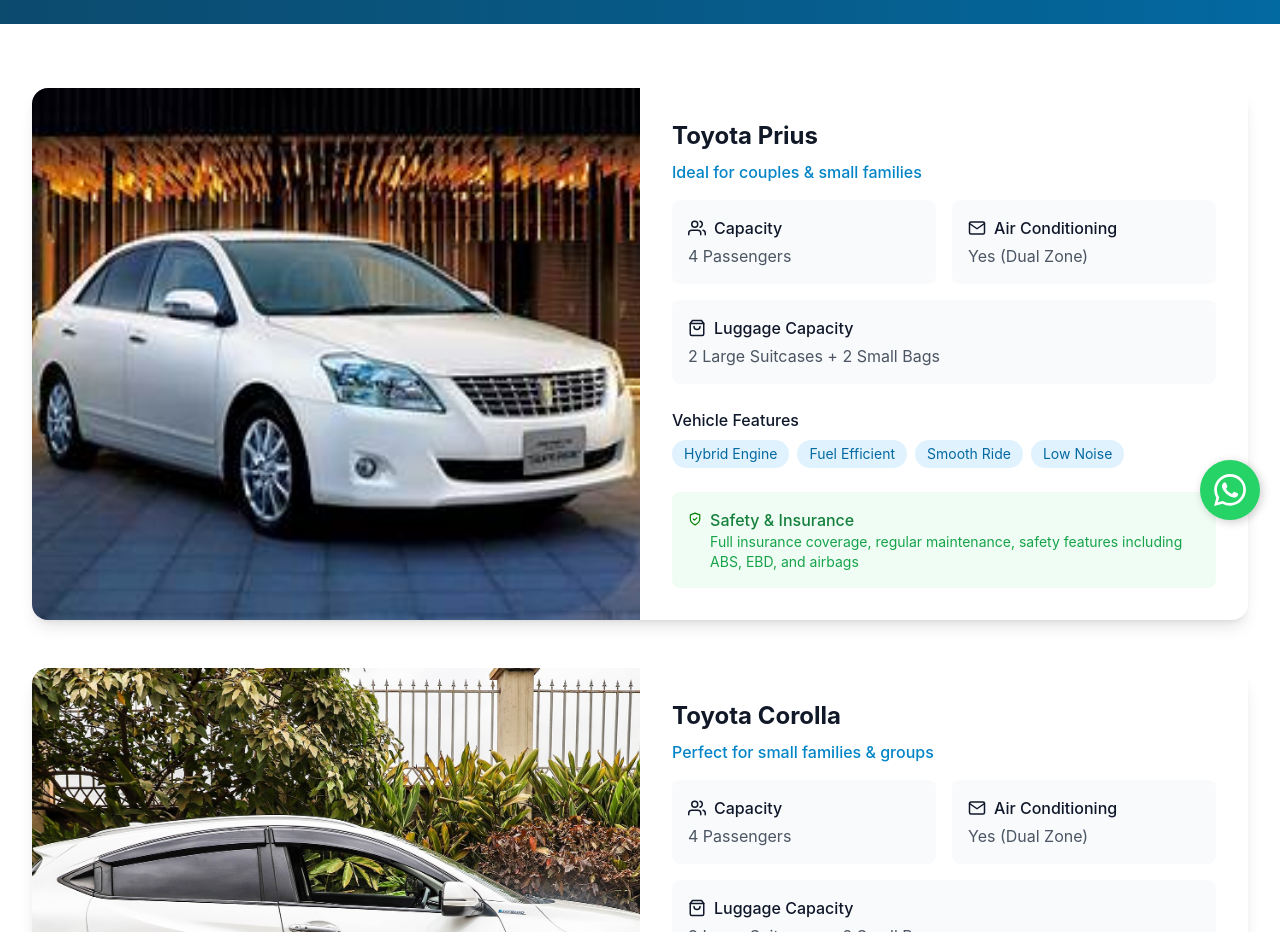
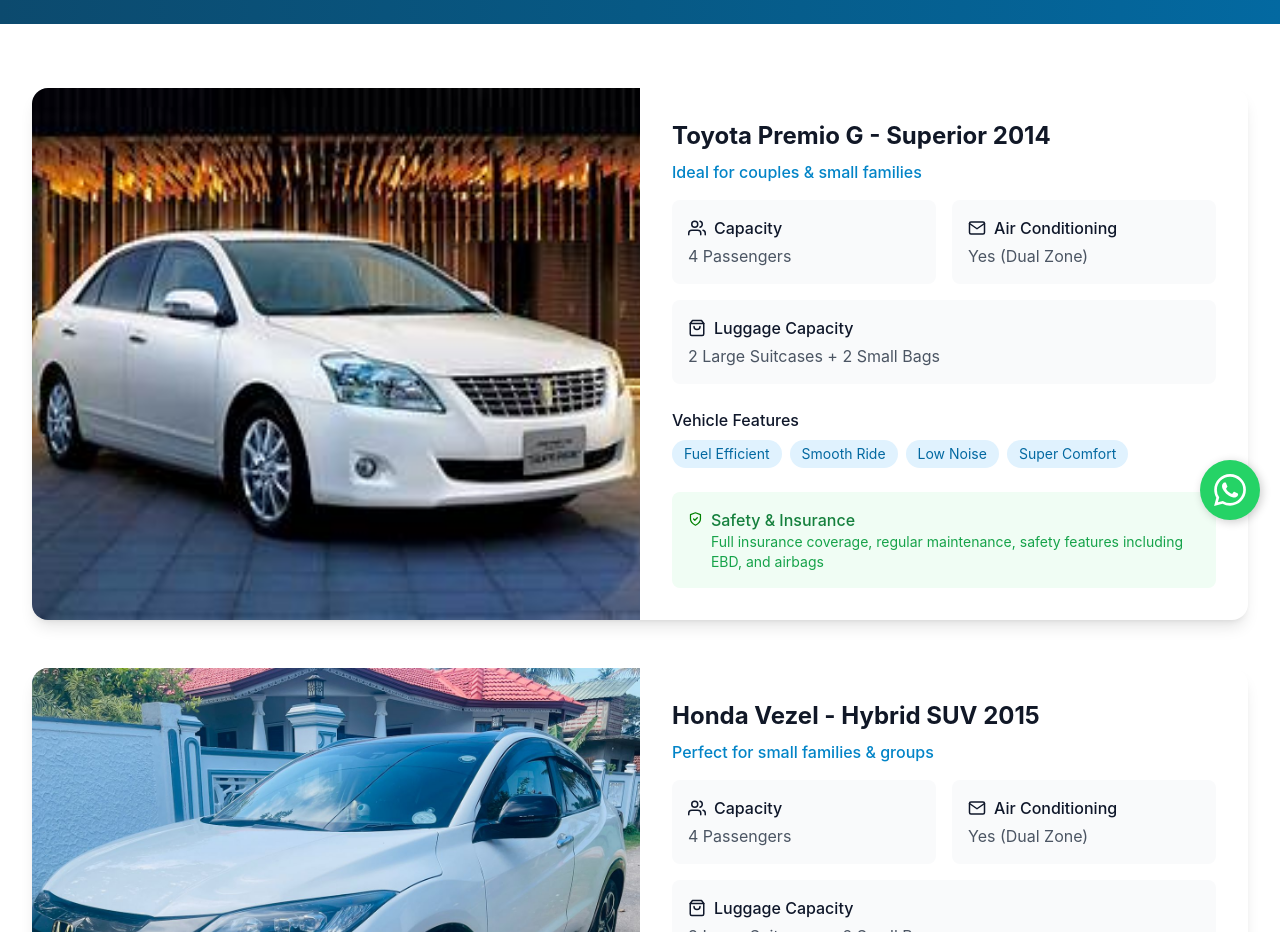
Before and after one commit to ashan0901/chauffeur-service-srilanka, a Next.js app: page /vehicles in a window 1280 px wide. Shown: the part 260-1192 px from the top of the page. Built offline with nearby package versions, Linux system fonts and the light colour scheme.

Commit message:
vehical details change

```diff
--- a/src/app/vehicles/page.tsx
+++ b/src/app/vehicles/page.tsx
@@ -9,21 +9,21 @@ import Image from "next/image";
 const vehicles = [
   {
     id: 1,
-    name: "Toyota Prius",
-    model: "Toyota Prius 2018",
+    name: "Toyota Premio G - Superior 2014",
+    model: "Toyota",
     image: "/images/vehicle-1.jpg",
     capacity: "4 Passengers",
     ac: "Yes (Dual Zone)",
     luggage: "2 Large Suitcases + 2 Small Bags",
-    features: ["Hybrid Engine", "Fuel Efficient", "Smooth Ride", "Low Noise"],
+    features: ["Fuel Efficient", "Smooth Ride", "Low Noise", "Super Comfort"],
     ideal: "Ideal for couples & small families",
     safety:
-      "Full insurance coverage, regular maintenance, safety features including ABS, EBD, and airbags",
+      "Full insurance coverage, regular maintenance, safety features including EBD, and airbags",
   },
   {
     id: 2,
-    name: "Toyota Corolla",
-    model: "Toyota Corolla 2020",
+    name: "Honda Vezel - Hybrid SUV 2015",
+    model: "Honda Vezel 2015",
     image: "/images/vehicle-2.jpg",
     capacity: "4 Passengers",
     ac: "Yes (Dual Zone)",
```
Also changed, not shown: public/images/vehicle-2.jpg.
